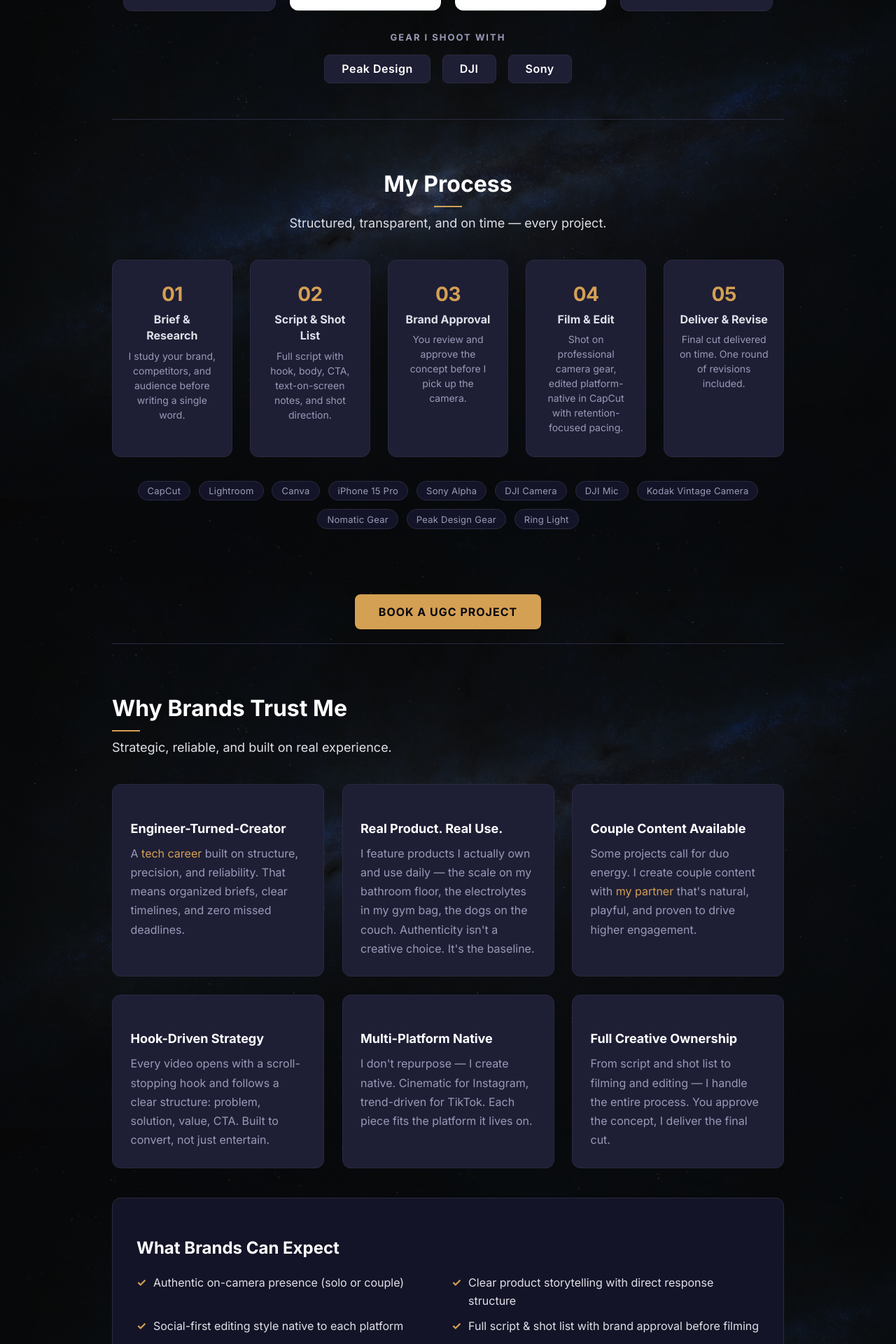
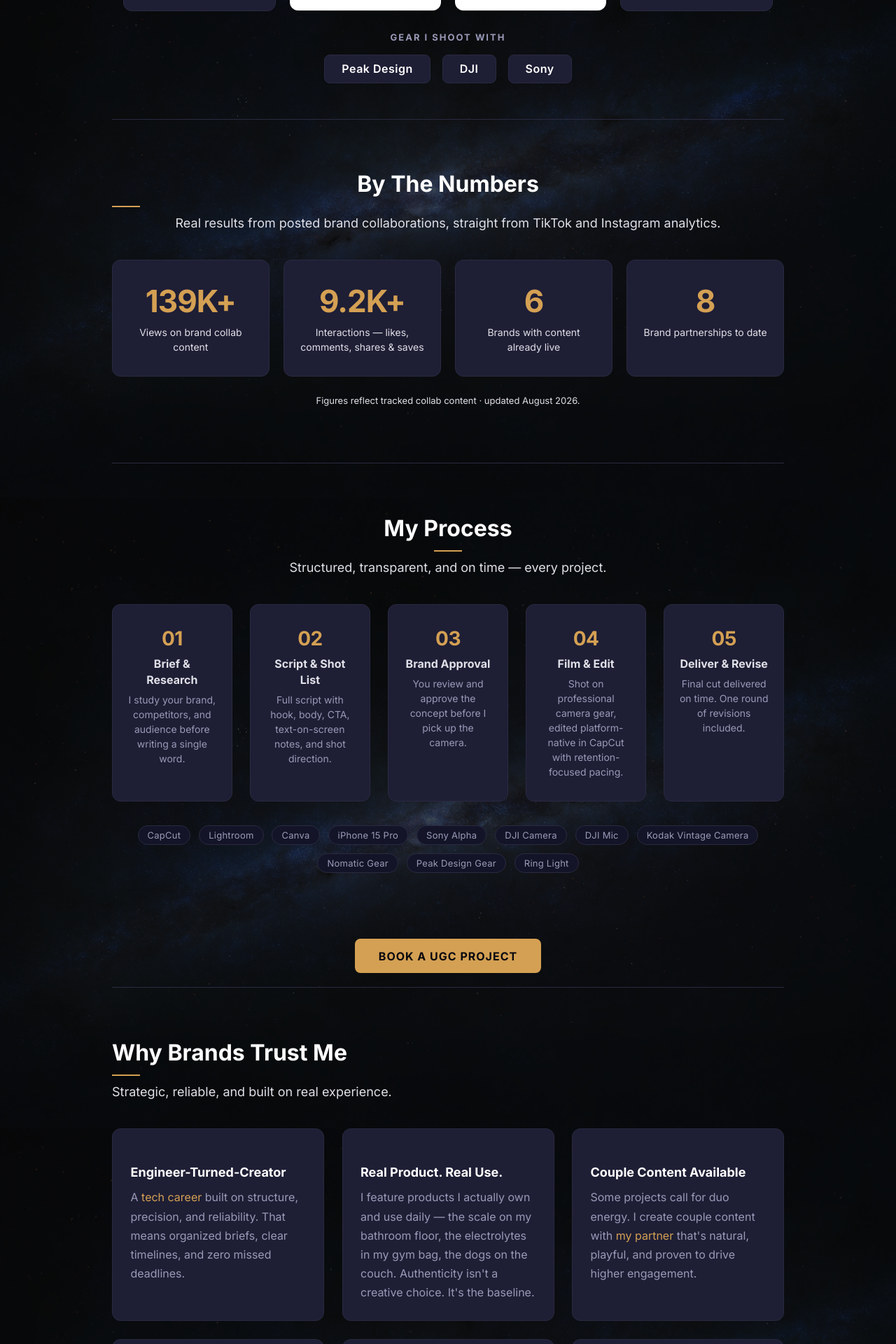
Before and after one commit to IcaroBichir/infocrazy, a Jekyll site: the page built from ugc/index.html, in a window 1280 px wide. Shown: the part 3789-5709 px from the top of the page at 70% size. Built offline with Jekyll 4.4.1, drawn with Linux system fonts in a browser that asks for light colours; nearby versions of some CDN libraries; a script that is not in the unit is left out.

Commit message:
Add By The Numbers section to UGC portfolio
New stat-tile row after Brand Partnerships showing real collab
performance: 139K+ views and 9.2K+ interactions summed from official
TikTok/Instagram analytics on 1985 Games and Maestro Media posts (8
tracked posts total), plus brand counts (6 live, 8 partnerships).

Co-Authored-By: Claude Sonnet 5 <noreply@anthropic.com>

```diff
--- a/_sass/page.scss
+++ b/_sass/page.scss
@@ -876,6 +876,61 @@ $button-size: 1.5rem;
 }
 
 /*
+   UGC Portfolio — By The Numbers
+   ========================================================================== */
+
+.ugc-stats-section {
+  text-align: center;
+}
+
+.ugc-stats-grid {
+  display: grid;
+  grid-template-columns: 1fr;
+  gap: 1.2em;
+  margin-top: 1.5em;
+  @media #{$medium} {
+    grid-template-columns: repeat(4, 1fr);
+  }
+}
+
+.ugc-stat-tile {
+  background: $surface-light;
+  border: 1px solid $border-color;
+  border-radius: 12px;
+  padding: 1.8em 1.2em;
+  @include transition(all 0.2s ease);
+  &:hover {
+    border-color: $accent-warm;
+    transform: translateY(-3px);
+  }
+}
+
+.ugc-stat-number {
+  display: block;
+  @include font-rem(40);
+  font-weight: 800;
+  color: $accent-warm;
+  letter-spacing: -1px;
+  @media #{$medium} {
+    @include font-rem(44);
+  }
+}
+
+.ugc-stat-label {
+  display: block;
+  @include font-rem(14);
+  color: $text-color;
+  margin-top: 0.5em;
+  line-height: 1.5;
+}
+
+.ugc-stat-note {
+  @include font-rem(13);
+  color: $text-muted;
+  margin-top: 1.8em;
+}
+
+/*
    UGC Portfolio — Sections
    ========================================================================== */
 
--- a/ugc/index.html
+++ b/ugc/index.html
@@ -217,6 +217,31 @@ preload_images:
   </div>
 </section>
 
+<!-- ========== BY THE NUMBERS ========== -->
+<section class="ugc-section ugc-stats-section">
+  <h2>By The Numbers</h2>
+  <p class="ugc-section-subtitle">Real results from posted brand collaborations, straight from TikTok and Instagram analytics.</p>
+  <div class="ugc-stats-grid">
+    <div class="ugc-stat-tile">
+      <span class="ugc-stat-number">139K+</span>
+      <span class="ugc-stat-label">Views on brand collab content</span>
+    </div>
+    <div class="ugc-stat-tile">
+      <span class="ugc-stat-number">9.2K+</span>
+      <span class="ugc-stat-label">Interactions &mdash; likes, comments, shares &amp; saves</span>
+    </div>
+    <div class="ugc-stat-tile">
+      <span class="ugc-stat-number">6</span>
+      <span class="ugc-stat-label">Brands with content already live</span>
+    </div>
+    <div class="ugc-stat-tile">
+      <span class="ugc-stat-number">8</span>
+      <span class="ugc-stat-label">Brand partnerships to date</span>
+    </div>
+  </div>
+  <p class="ugc-stat-note">Figures reflect tracked collab content &middot; updated August 2026.</p>
+</section>
+
 <!-- ========== MY PROCESS ========== -->
 <section class="ugc-section ugc-process-section">
   <h2>My Process</h2>
```
